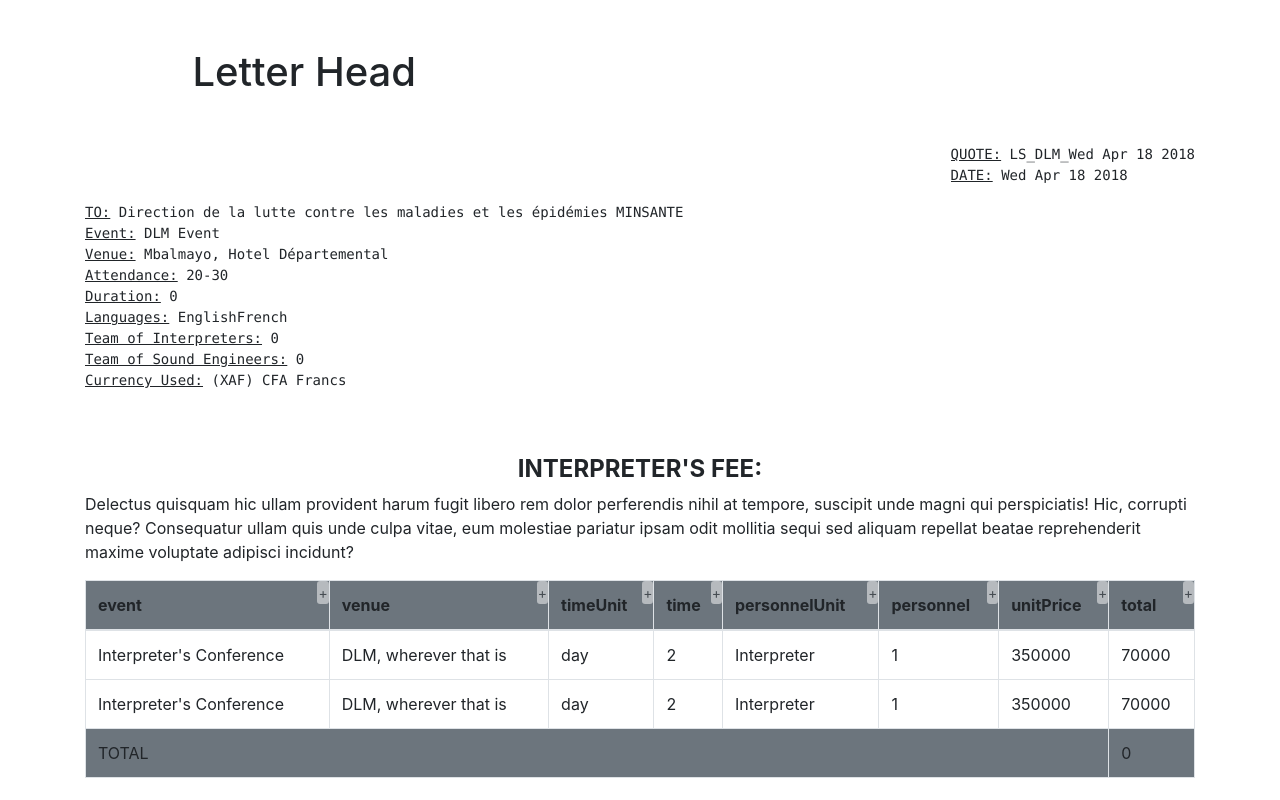
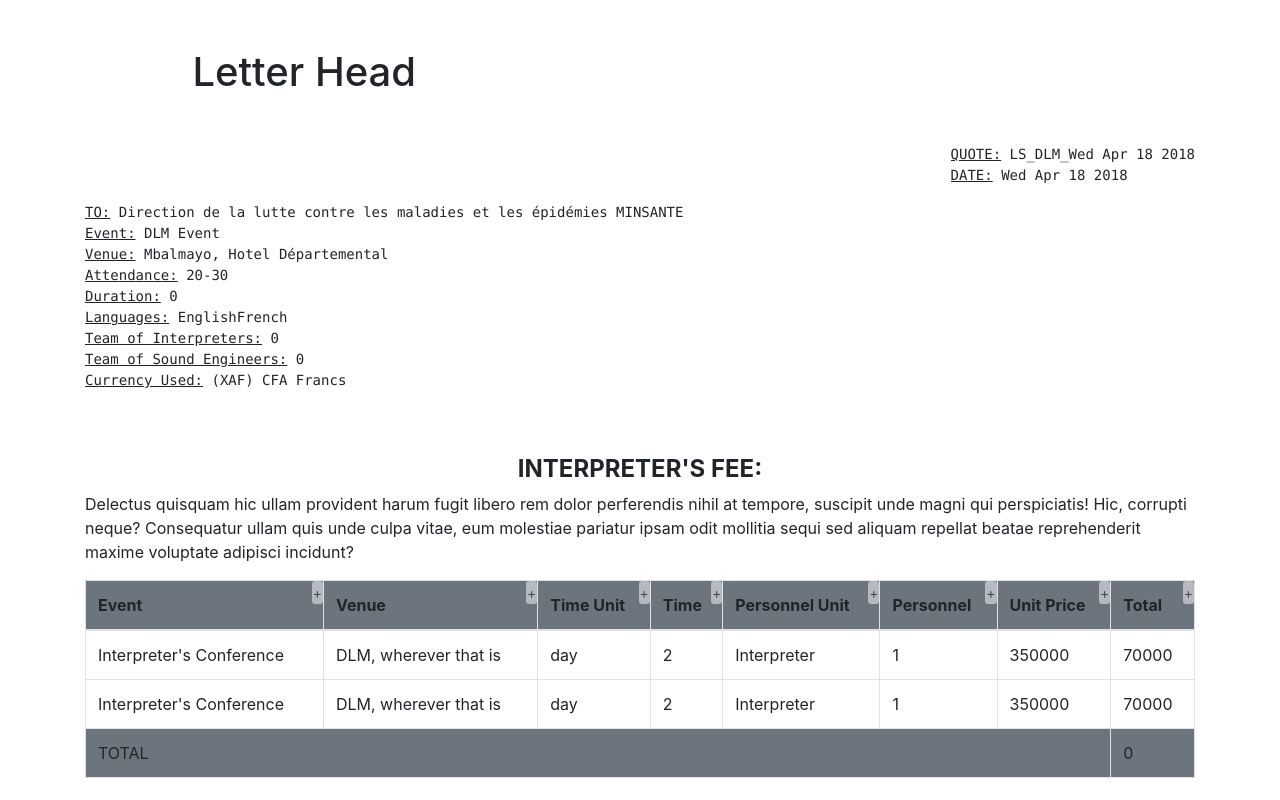
Before and after one commit to glennfaison/language-solutions, a React (Create React App) app: page / in a window 1280 px wide. Shown: the top 800 px of the page. Built offline with nearby package versions, Linux system fonts and the light colour scheme.

Commit message:
Fixed a bug with the spelling of numbers, and fixed the spelling of the titles in the Quote Sections.

```diff
--- a/src/entities/number-speller.js
+++ b/src/entities/number-speller.js
@@ -48,7 +48,7 @@ function spellThreeDigits(number) {
   if(number < 100) { return spellTwoDigits(number); }
 
   let hundred = toInteger(number / 100);
-  let ten = toInteger(number % 10);
+  let ten = toInteger(number % 100);
 
   let spelling = global.digitsAndTeens[hundred] + " " + global.tenSquared;
   if(ten === 0) {return spelling;}
--- a/src/ui-components/quote-section/quote-section.jsx
+++ b/src/ui-components/quote-section/quote-section.jsx
@@ -7,6 +7,16 @@ export default class QuoteSection extends React.Component {
     super(props);
     this.state = this.props.stateProp;
     this.updateState = this.updateState.bind(this);
+  }
+  englishify(camelCaseText) {
+    let returnValue = camelCaseText[0].toUpperCase();
+    for(let i = 1; i < camelCaseText.length; i++) {
+      if(camelCaseText[i] === camelCaseText[i].toUpperCase()) {
+        returnValue += " ";
+      }
+      returnValue += camelCaseText[i];
+    }
+    return returnValue;
   }
   populateCells() {
     let len = this.state.columns.total.content.length;
@@ -62,7 +72,7 @@ export default class QuoteSection extends React.Component {
     let headerList = this.getColumnHeaderList();
     let thList = headerList.map((title)=>
       <th key={this.state.columns[title].id} className="position-relative">
-        {title}
+        {this.englishify(title)}
         <button
           className="btn bg-white btn-sm add small">
           +
```
